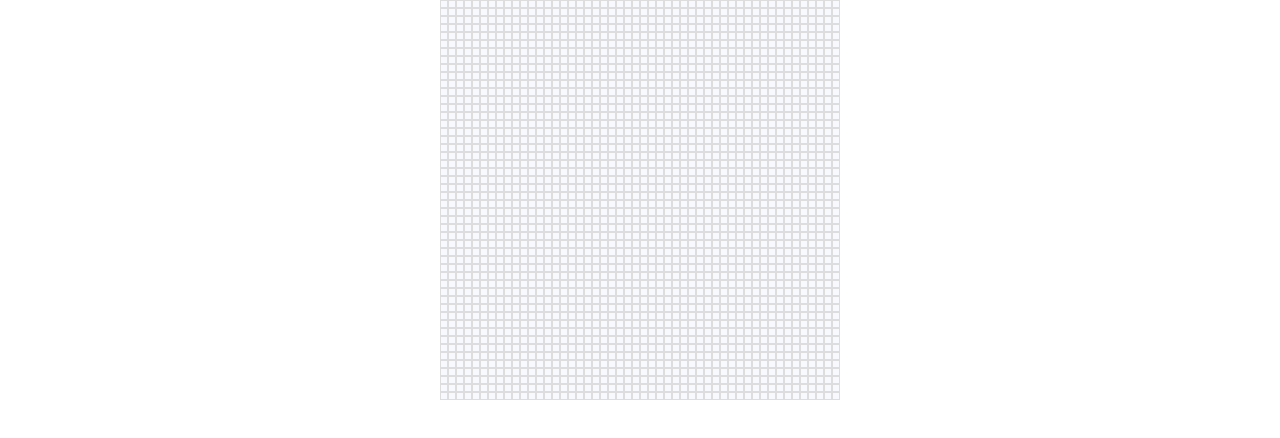
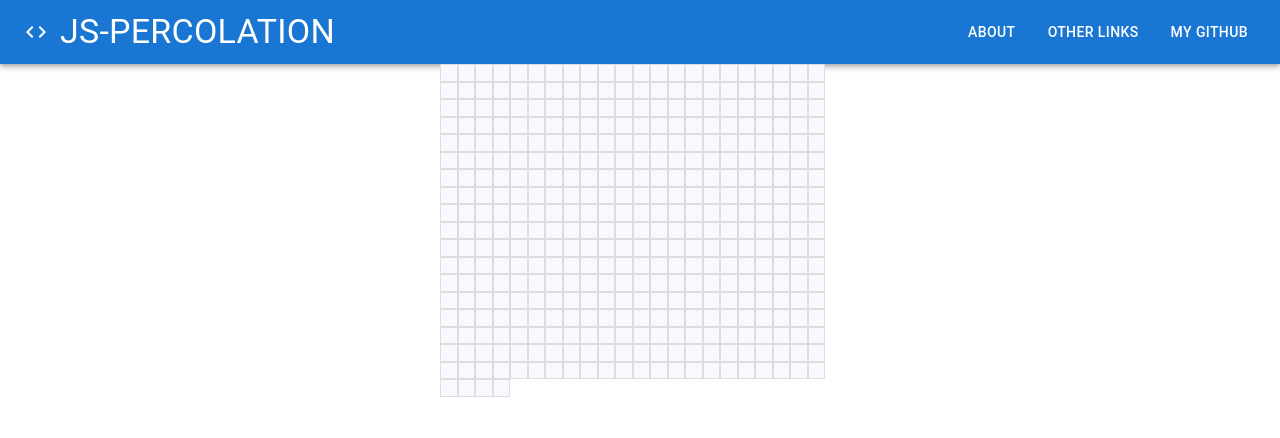
Before and after one commit to mjHarakka/js-percolation, a React (Create React App) app in the folder frontend/: page / in a window 1280 px wide. Shown: the top 438 px of the page. Built offline with nearby package versions, Linux system fonts and the light colour scheme.

Commit message:
some mui

```diff
--- a/frontend/package.json
+++ b/frontend/package.json
@@ -5,6 +5,8 @@
   "dependencies": {
     "@emotion/react": "^11.10.5",
     "@emotion/styled": "^11.10.5",
+    "@mui/icons-material": "^5.10.9",
+    "@mui/material": "^5.10.12",
     "@testing-library/jest-dom": "^5.16.5",
     "@testing-library/react": "^13.4.0",
     "@testing-library/user-event": "^13.5.0",
@@ -44,7 +46,6 @@
   },
   "devDependencies": {
     "@types/core-js": "^2.5.5",
-    "@types/node": "^18.11.9",
-    "typescript-plugin-css-modules": "^3.4.0"
+    "@types/node": "^18.11.9"
   }
 }
--- a/frontend/src/App.js
+++ b/frontend/src/App.js
@@ -1,9 +1,13 @@
 import { Percolation } from './algorithms/Percolation.tsx'
-import styles from './App.module.css'
+import CssBaseline from '@mui/material/CssBaseline'
+import Box from '@mui/material/Box'
+import Container from '@mui/material/Container'
+import Navbar from './components/Navbar'
+import './App.css'
 
 const App = () => {
   console.log('render app')
-  const num = 50
+  const num = 20
   const grid = []
   const parent = []
   const size = []
@@ -22,9 +26,14 @@ const App = () => {
   }
 
   return (
-    <div className={styles.container}>
-      <Percolation data={{ grid, parent, size, n, num }} />
-    </div>
+    <>
+      <Navbar></Navbar>
+      <Container maxWidth='sm'>
+        <Box sx={{ display: 'flex' }}>
+          <Percolation data={{ grid, parent, size, n, num }} />
+        </Box>
+      </Container>
+    </>
   )
 }
 
--- a/frontend/src/algorithms/Percolation.tsx
+++ b/frontend/src/algorithms/Percolation.tsx
@@ -1,5 +1,6 @@
 import { useEffect, useState } from 'react'
 import './Percolation.css'
+import { Box } from '@mui/system'
 
 export const Percolation = (props) => {
   const [grid, setGrid] = useState(props.data.grid)
@@ -106,35 +107,35 @@ export const Percolation = (props) => {
     open(row, column)
   }
 
-  const nodeSize = 400 / props.data.num
+  const nodeSize = `${350 / props.data.num}px`
 
   const render = () => {
     return grid.map((row, rowIndex) => {
       return row.map((node, nodeIndex) => {
         if (!node) {
           return (
-            <div
-              style={{ width: `${nodeSize}px`, height: `${nodeSize}px` }}
+            <Box
+              style={{ width: `${nodeSize}`, height: `${nodeSize}` }}
               className={`node`}
               key={nodeIndex}
               onClick={() => handleClick(rowIndex, nodeIndex)}
-            ></div>
+            ></Box>
           )
         }
         if (isFull(rowIndex, nodeIndex)) {
           return (
-            <div
-              style={{ width: nodeSize, height: nodeSize }}
+            <Box
+              style={{ width: `${nodeSize}`, height: `${nodeSize}` }}
               className={'node full'}
               key={nodeIndex}
               onClick={() => handleClick(rowIndex, nodeIndex)}
-            ></div>
+            ></Box>
           )
         }
         if (node) {
           return (
             <div
-              style={{ width: nodeSize, height: nodeSize }}
+              style={{ width: `${nodeSize}`, height: `${nodeSize}` }}
               className={'node connected'}
               key={nodeIndex}
               onClick={() => handleClick(rowIndex, nodeIndex)}
@@ -145,5 +146,5 @@ export const Percolation = (props) => {
     })
   }
 
-  return <div className="flex">{render()}</div>
+  return <div className='flex'>{render()}</div>
 }
--- /dev/null
+++ b/frontend/src/components/Navbar.js
@@ -0,0 +1,29 @@
+import { AppBar, Toolbar, IconButton, Typography, Stack, Button } from '@mui/material'
+import CodeIcon from '@mui/icons-material/Code'
+
+const Navbar = () => {
+  return (
+    <AppBar position='static'>
+      <Toolbar>
+        <IconButton
+          size='large'
+          edge='start'
+          color='inherit'
+          arial-label='logo'
+        >
+          <CodeIcon />
+        </IconButton>
+        <Typography variant='h4' component='div' sx={{ flexGrow: 1 }}>
+          JS-PERCOLATION
+        </Typography>
+        <Stack direction='row' spacing={2}>
+          <Button color='inherit'>About</Button>
+          <Button color='inherit'>Other links</Button>
+          <Button color='inherit'>My github</Button>
+        </Stack>
+      </Toolbar>
+    </AppBar>
+  )
+}
+
+export default Navbar
```
Also changed, not shown: frontend/src/App.css (renamed from frontend/src/App.module.css), 1 other file (tests, documents, lock files or other folders).
